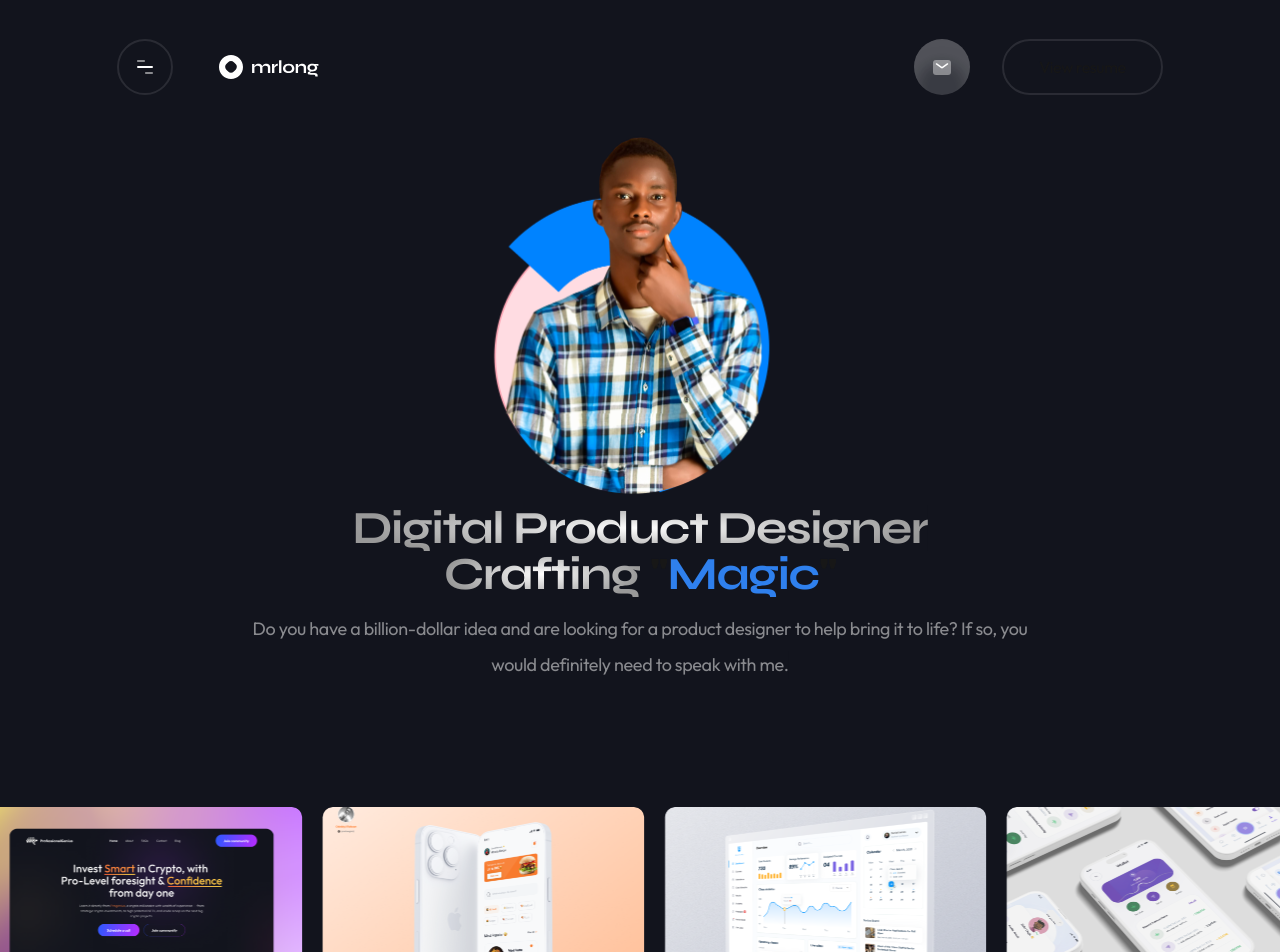
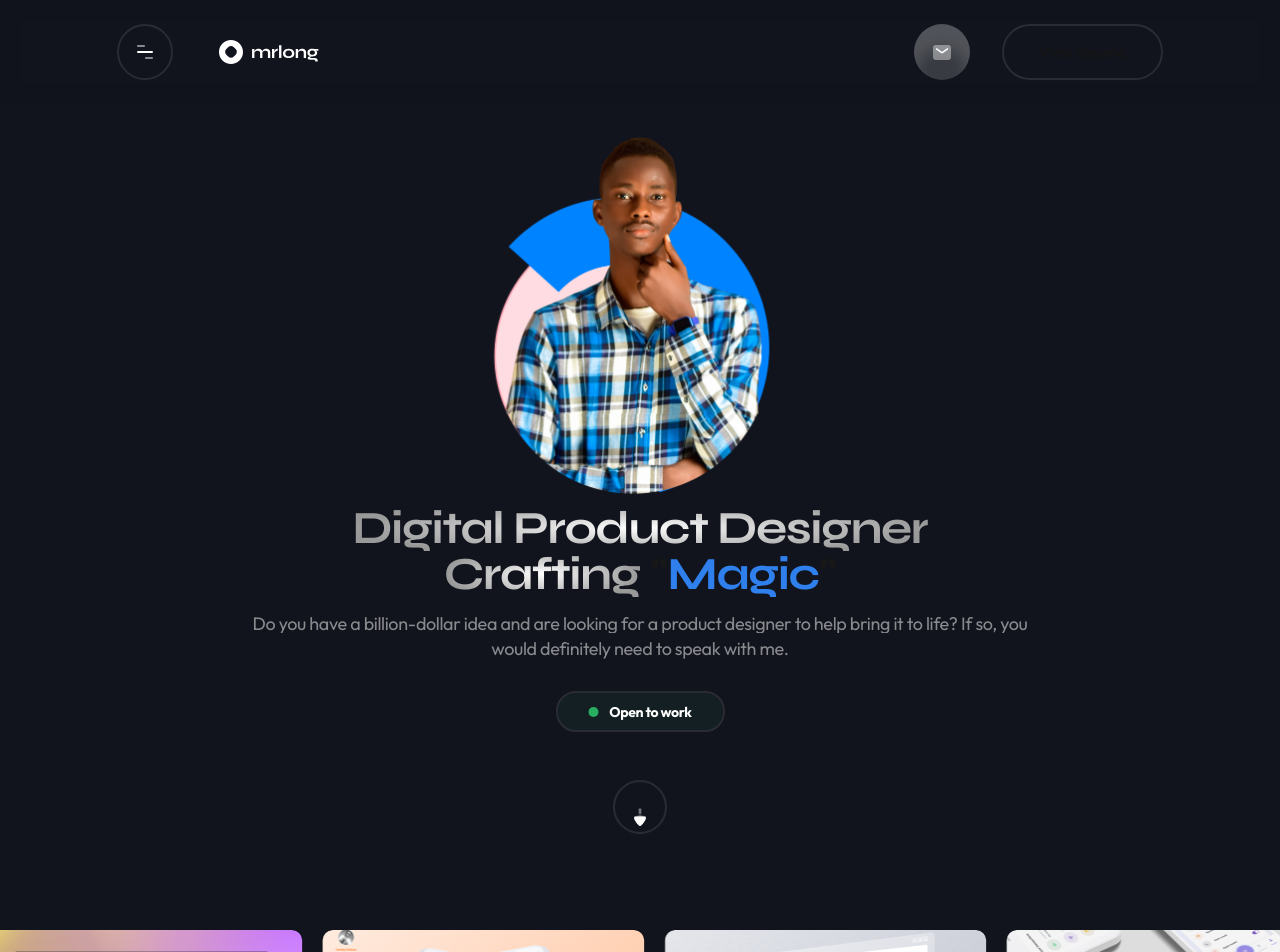
Before and after one commit to Dimeygee/mrlong2, a Next.js app: page / in a window 1280 px wide. Shown: the top 952 px of the page. Built offline with nearby package versions, Linux system fonts and the light colour scheme.

Commit message:
soefixes

```diff
--- /dev/null
+++ b/app/components/arrowdown.tsx
@@ -0,0 +1,37 @@
+"use client";
+
+import Image from "next/image";
+import { motion } from "framer-motion";
+
+export const ArrowDown = () => {
+    const scrollToAbout = () => {
+      const aboutSection = document.getElementById("about");
+       if (aboutSection) {
+            const yOffset = -100;
+            const yPosition = aboutSection.getBoundingClientRect().top + window.scrollY + yOffset;
+            window.scrollTo({ top: yPosition, behavior: "smooth" });
+        }
+    };
+    return (
+      <div
+        onClick={scrollToAbout}
+        className="w-[54px] h-[54px] flex justify-center items-center rounded-full border-2 border-white/[0.10] cursor-pointer"
+      >
+        <motion.div
+          animate={{ y: [0, 10, 0] }}
+          transition={{
+            duration: 2,
+            repeat: Infinity,
+            ease: "easeInOut",
+          }}
+        >
+          <Image
+            src="/assets/arrowdown.png"
+            alt="Arrow pointing down"
+            width={24}
+            height={24}
+          />
+        </motion.div>
+      </div>
+    );
+};
--- /dev/null
+++ b/app/components/button.tsx
@@ -0,0 +1,14 @@
+import { MiniCircle } from "../icon";
+
+export const Button = ({ text }: { text: string }) => {
+  return (
+    <>
+      <button className="flex outline-none h-[41px] rounded-[20px] justify-center gap-[10px] items-center text-sm font-outfit font-bold text-white tracking-[-0.36px] leading-[26px] border-[2px] border-[rgba(255,255,255,0.10)]  w-[169px] relative overflow-hidden">
+        <div className="flex absolute w-full h-full justify-center gap-[10px] items-center z-10 bg-[rgba(39,174,96,0.07)]">
+          <MiniCircle />
+          <span>{text}</span>
+        </div>
+      </button>
+    </>
+  );
+};
--- a/app/components/view/footer.tsx
+++ b/app/components/view/footer.tsx
@@ -29,7 +29,9 @@ export const Footer = () => {
               <div className="video-section">
                 <video src="/assets/mvid.mp4" loop autoPlay muted></video>
                 <div className="video-copy">
-                  <h1 className="font-syne font-bold tracking-[3px]">Let{"'"}s talk design!</h1>
+                  <h1 className="font-syne font-bold tracking-[3px]">
+                    Let{"'"}s talk design!
+                  </h1>
                 </div>
               </div>
             </div>
@@ -39,7 +41,7 @@ export const Footer = () => {
           <Container>
             <div className="flex flex-col gap-[32px]">
               <div className="min-h-[166px] flex w-full items-center justify-between border-y-[1px] border-y-white/[0.3]">
-                <div className="flex items-center gap-[8px]">
+                <div className="flex items-center gap-[8px] basis-[300px] justify-start">
                   <LogoRound />
                   <span className="text-lg font-syne text-white font-bold leading-[26px] tracking-[-0.356px]">
                     mrlong
@@ -56,7 +58,7 @@ export const Footer = () => {
                     <Linkedin />
                   </div>
                 </div>
-                <span className="text-base font-outfit tracking-[-0.356px]  leading-[26px] text-white/[0.3]">
+                <span className="flex basis-[300px] justify-end text-base font-outfit tracking-[-0.356px]  leading-[26px] text-white/[0.3]">
                   © mrlong 2024 Freelancer
                 </span>
               </div>
--- a/app/components/view/footprint.tsx
+++ b/app/components/view/footprint.tsx
@@ -1,6 +1,7 @@
 import Image from "next/image";
 import Marquee from "./marquee";
 import TextWrapper from "./textwrapper";
+import { Button } from "../button";
 
 export const FootPrint = () => {
   return (
@@ -62,6 +63,9 @@ export const FootPrint = () => {
             </TextWrapper>
           </h5>
         </div>
+        <span>
+          <Button text="My footprint" />
+        </span>
       </div>
     </>
   );
--- a/app/components/view/herosection.tsx
+++ b/app/components/view/herosection.tsx
@@ -3,6 +3,8 @@
 import Image from "next/image";
 import { useState } from "react";
 import HeroTextWrapper from "./herotextwrapper";
+import {Button} from "../button"
+import { ArrowDown } from "../arrowdown";
 
 export const HeroSection = () => {
   const [transform, setTransform] = useState("rotateZ(0deg)");
@@ -73,8 +75,8 @@ export const HeroSection = () => {
           </span>
         </HeroTextWrapper>
       </h1>
-      <div className="flex flex-col mt-[18px] mb-[24px] text-lg tracking-[-0.36px] font-outfit text-white/[0.5] items-center">
-        <span className="">
+      <div className="flex flex-col mt-[18px] mb-[24px] text-lg tracking-[-0.36px] leading-[25.1px] font-outfit text-white/[0.5] items-center">
+        <span className="leading-[1]">
           <HeroTextWrapper transitionDelay={1}>
             Do you have a billion-dollar idea and are looking for a product
             designer to help bring it to life? If so, you
@@ -86,6 +88,12 @@ export const HeroSection = () => {
           </HeroTextWrapper>
         </span>
       </div>
+      <div className="flex justify-center">
+        <Button text="Open to work" />
+      </div>
+      <div className="flex justify-center mt-[48px]">
+        <ArrowDown />
+      </div>
     </div>
   );
 };
--- a/app/components/view/nav.tsx
+++ b/app/components/view/nav.tsx
@@ -48,9 +48,10 @@ export const Nav = () => {
   }, [activeIndex, logos.length]);
 
   return (
-    <div className="fixed top-0 left-0 w-full z-[999]">
+    <div className=" fixed top-0 left-0 w-full z-[999]">
+      <div className="bg-[#12141d]/[0.1] backdrop-blur-[10px] flex justify-center items-center">
       <Container>
-        <div className="flex items-center justify-between h-[103px] pt-[30px]">
+        <div className="flex items-center justify-between h-[103px] ">
           <div className="flex gap-[46px] items-center">
             <div className="w-[56px] h-[56px] rounded-full border-[2px] border-[rgba(255,255,255,0.1)] flex text-white items-center justify-center hover-item hover:text-black transition-colors duration-75">
               <MenuSvg />
@@ -86,5 +87,6 @@ export const Nav = () => {
         </div>
       </Container>
     </div>
+    </div>
   );
 };
--- a/app/components/view/sections/about.tsx
+++ b/app/components/view/sections/about.tsx
@@ -3,7 +3,7 @@ import TextWrapper from "../textwrapper"
 
 export const About = () => {
   return (
-    <div className="mb-[103px]">
+    <div id="about" className="mb-[103px]">
       <Container>
         <div className="flex gap-16">
           <div className="w-[226px] shrink-0 flex flex-col font-bold tracking-[-1.442px] font-syne text-5xl border-r-[1px] border-r-white/[0.4]">
--- a/app/globals.css
+++ b/app/globals.css
@@ -111,6 +111,7 @@ body {
     z-index:0;
 }
 
+
 .video-copy {
     width: 100%;
     height: 100%;
@@ -153,3 +154,32 @@ body {
 .hover-item:hover::before {
   left: 0;
 }
+
+
+.rotateanimation {
+  background-image: linear-gradient(
+    121deg,
+    #1b1b1b 38%,
+    #f0f0f0 50%,
+    #1b1b1b 61%
+  );
+  min-width: 190px;
+  min-height: 250px;
+  position: absolute;
+  transform: translate(-50%, -50%);
+  left: 50%;
+  animation: rotate;
+  animation-duration: 5s;
+  animation-iteration-count: infinite;
+  animation-fill-mode: forwards;
+  animation-timing-function: ease-in-out;
+}
+
+@keyframes rotate {
+  from {
+    transform: translate(-50%, -50%) rotateZ(0deg);
+  }
+  to {
+    transform: translate(-50%, -50%) rotateZ(360deg);
+  }
+}
--- a/app/icon/index.tsx
+++ b/app/icon/index.tsx
@@ -1,5 +1,3 @@
-
-
 export const Envelope = () => {
   return (
     <svg
@@ -258,8 +256,6 @@ export const ArrowLeftReview = () => {
   );
 };
 
-
-
 export const LogoSvg = () => {
   return (
     <svg
@@ -281,4 +277,50 @@ export const LogoSvg = () => {
       />
     </svg>
   );
-}
+};
+
+export const MiniCircle = () => {
+  return (
+    <svg
+      xmlns="http://www.w3.org/2000/svg"
+      width="11"
+      height="11"
+      viewBox="0 0 11 11"
+      fill="none"
+    >
+      <circle cx="5.5" cy="5.98364" r="5" fill="#27AE60" />
+    </svg>
+  );
+};
+
+export const ButtonLine = () => {
+  return (
+    <svg
+      xmlns="http://www.w3.org/2000/svg"
+      width="85"
+      height="3"
+      viewBox="0 0 85 3"
+      fill="none"
+    >
+      <path
+        d="M0.5 1.89575H85"
+        stroke="url(#paint0_linear_3091_223)"
+        strokeWidth="2"
+      />
+      <defs>
+        <linearGradient
+          id="paint0_linear_3091_223"
+          x1="0.5"
+          y1="2.39575"
+          x2="85"
+          y2="2.39575"
+          gradientUnits="userSpaceOnUse"
+        >
+          <stop stopColor="#104828" stopOpacity="0" />
+          <stop offset="0.565" stopColor="#27AE60" />
+          <stop offset="0.985" stopColor="#104828" stopOpacity="0" />
+        </linearGradient>
+      </defs>
+    </svg>
+  );
+};
```
Also changed, not shown: public/assets/arrowdown.png (added). Lines whose indentation alone changed are shown as unchanged.
